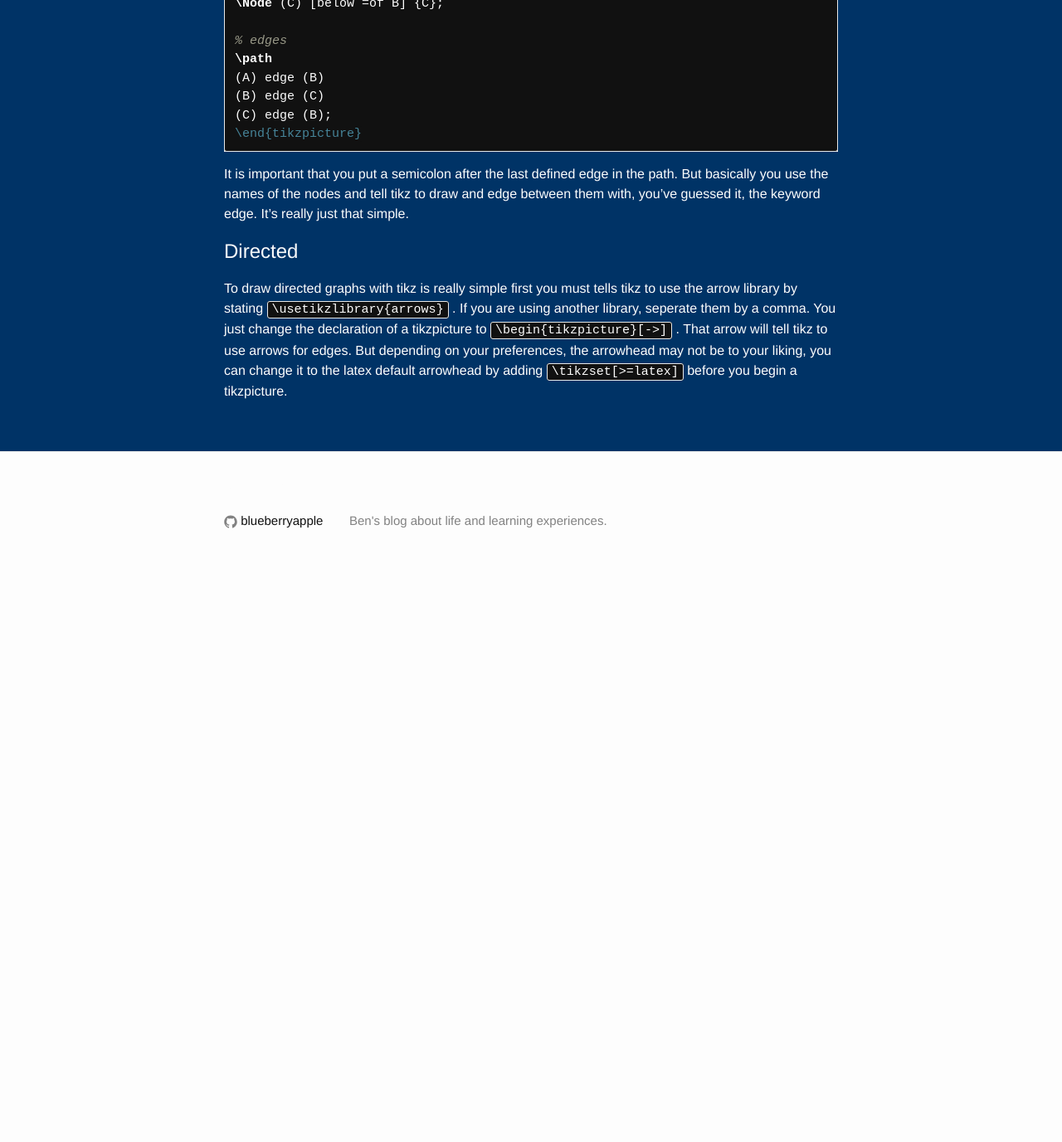
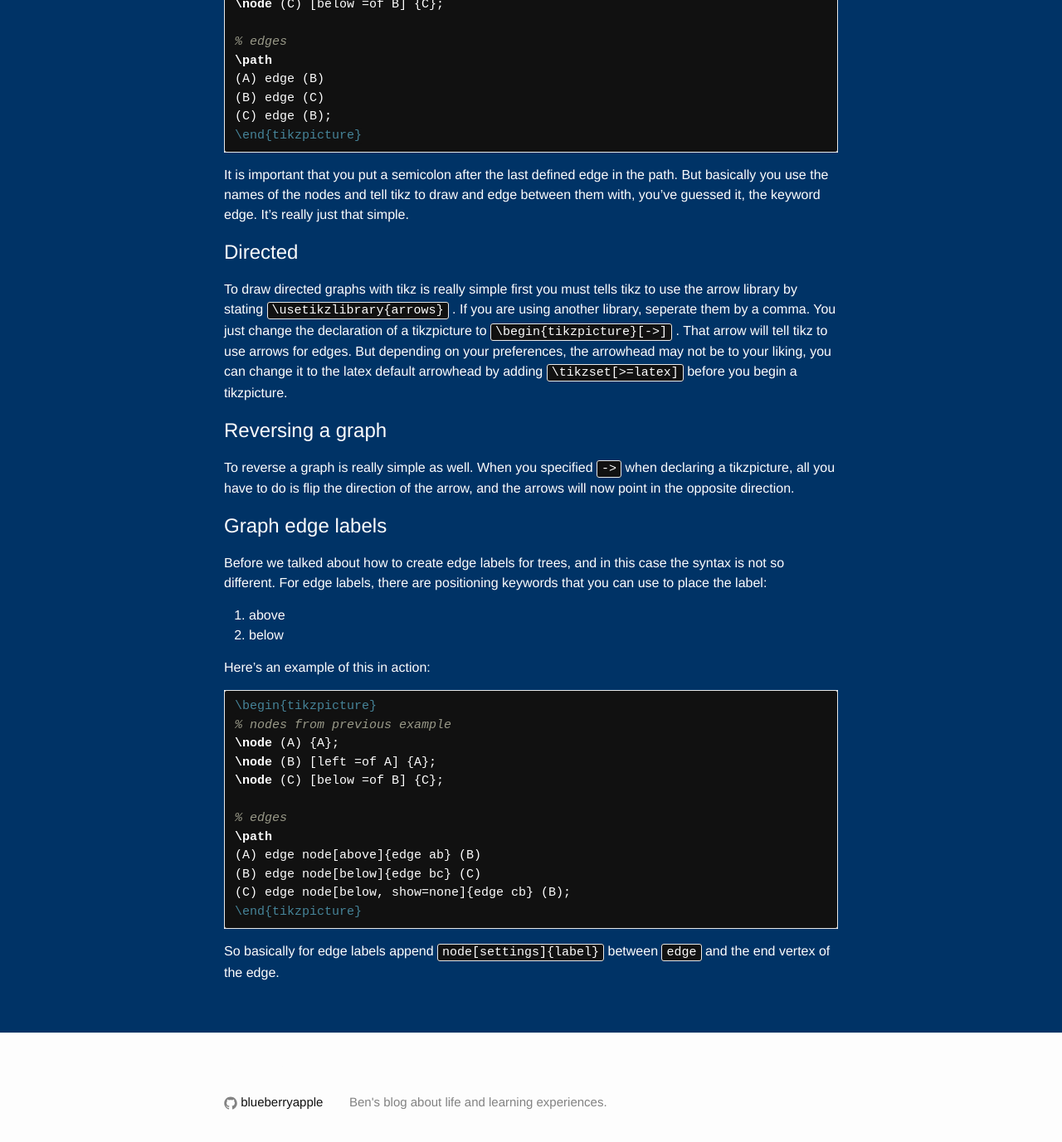
Before and after one commit to blueberryapple/blueberryapple.github.io, a Jekyll site: the page built from _posts/2016-04-20-drawing-graphs-in-latex.md, in a window 1280 px wide and 1400 px high, scrolled down 991 px. Shown: the top 1377 px of the window at 83% size. Built offline with Jekyll 4.4.1, drawn with Linux system fonts in a browser that asks for light colours; before the commit the page ends 1691 px from its top, so only the background shows below that; some of the changed text lies outside the part shown.

Commit message:
fixed syntax mistakes

```diff
--- a/_posts/2016-04-20-drawing-graphs-in-latex.md
+++ b/_posts/2016-04-20-drawing-graphs-in-latex.md
@@ -18,15 +18,16 @@
 
 {% highlight latex %}
 \begin{tikzpicture}
-\Node (A) {A};
-\Node (B) [left =of A] {A};
-\Node (C) [below =of B] {C};
+\node (A) {A};
+\node (B) [left =of A] {A};
+\node (C) [below =of B] {C};
 \end{tikzpicture}
 {% endhighlight %}
 
 Here we declare three nodes A, B, and C. Every node declaration should end
 with a semicolon or you will get a compile error. It was different when
 drawing trees because starting from the root node was one whole node declartion.
+Rule of thumb, semicolon for each `\` .
 
 <h2>Edges</h2>
 <h1>Undirected</h1>
@@ -36,9 +37,9 @@
 {% highlight latex %}
 \begin{tikzpicture}
 % nodes from previous example
-\Node (A) {A};
-\Node (B) [left =of A] {A};
-\Node (C) [below =of B] {C};
+\node (A) {A};
+\node (B) [left =of A] {A};
+\node (C) [below =of B] {C};
 
 % edges
 \path
@@ -60,3 +61,35 @@
 will tell tikz to use arrows for edges. But depending on your preferences,
 the arrowhead may not be to your liking, you can change it to the latex
 default arrowhead by adding `\tikzset[>=latex]` before you begin a tikzpicture.
+
+<h1>Reversing a graph</h1>
+To reverse a graph is really simple as well. When you specified `->` when
+declaring a tikzpicture, all you have to do is flip the direction of the
+arrow, and the arrows will now point in the opposite direction.
+
+<h1>Graph edge labels</h1>
+Before we talked about how to create edge labels for trees, and in this case
+the syntax is not so different. For edge labels, there are positioning
+keywords that you can use to place the label:
+
+1. above
+2. below
+
+Here's an example of this in action:
+{% highlight latex %}
+\begin{tikzpicture}
+% nodes from previous example
+\node (A) {A};
+\node (B) [left =of A] {A};
+\node (C) [below =of B] {C};
+
+% edges
+\path
+(A) edge node[above]{edge ab} (B)
+(B) edge node[below]{edge bc} (C)
+(C) edge node[below, show=none]{edge cb} (B);
+\end{tikzpicture}
+{% endhighlight %}
+
+So basically for edge labels append `node[settings]{label}` between `edge`
+and the end vertex of the edge.
```
Also changed, not shown: _posts/2016-04-19-drawing-trees-in-latex.md (+16 -16 lines).
